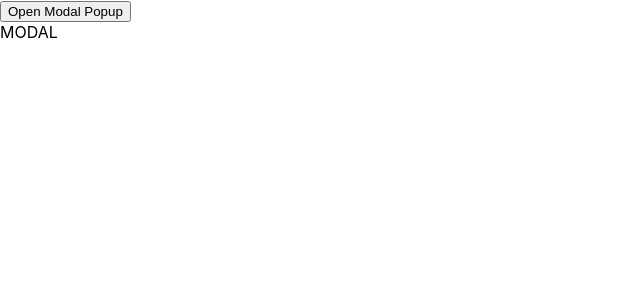
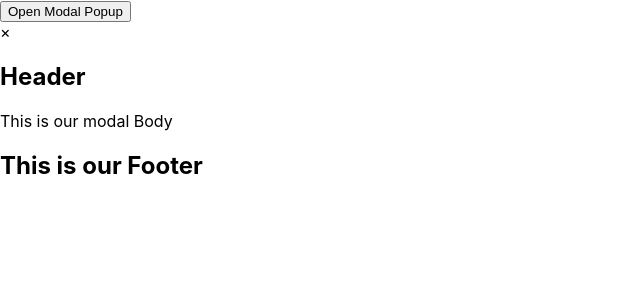
Before and after one commit to firoliyos/React-Custom-Modal-Popup, a React (Create React App) app in the folder custom-modal-popup/: page / in a window 1280 px wide. Both pictures are taken after a click on the button "Open Modal Popup". Shown: the top 300 px of the page, without its empty margins (0-640 px from the left). Built offline with nearby package versions, Linux system fonts and the light colour scheme.

Commit message:
modal.jsx-functionality-done

```diff
--- a/custom-modal-popup/src/components/modal.jsx
+++ b/custom-modal-popup/src/components/modal.jsx
@@ -1,9 +1,26 @@
-
-
-
-
-export default function Modal() {
-  return(
-    <div>MODAL</div>
-  )
+export default function Modal({id,header,body,footer}) {
+  return (
+    <div id={id || "Modal"} className="modal">
+      <div className="modal-content">
+        <div className="header">
+           <span className="close-modal-icon">&times;</span>
+           <h2>{header ? header : 'Header'}</h2>
+        </div>
+        <div className="body">
+          {
+            body ? body : <div>
+                <p>This is our modal Body</p>
+            </div>
+          }
+        </div>
+        <div className="footer">
+            {
+                footer ? footer : <div>
+                    <h2>This is our Footer</h2>
+                </div>
+            }
+        </div>
+      </div>
+    </div>
+  );
 }
```
